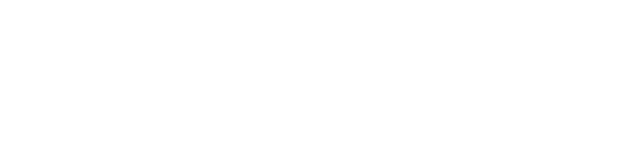
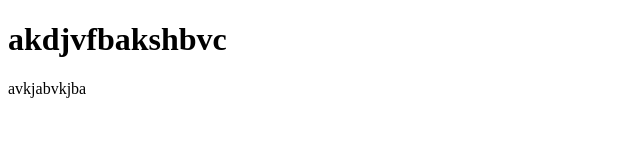
Before and after one commit to Sergioig37/5_Tarea4_Sergio_Remote, a plain HTML site: page index.html in a window 1280 px wide. Shown: the whole page, without its empty margins (0-640 px from the left). Drawn offline with Linux system fonts and the light colour scheme.

Commit message:
Primer commit

```diff
--- a/index.html
+++ b/index.html
@@ -7,10 +7,10 @@
 </head>
 <body>
     <header>
-
+        <h1>akdjvfbakshbvc</h1>
     </header>
     <main>
-
+        <p>avkjabvkjba</p>
     </main>
     <footer>
 
```
